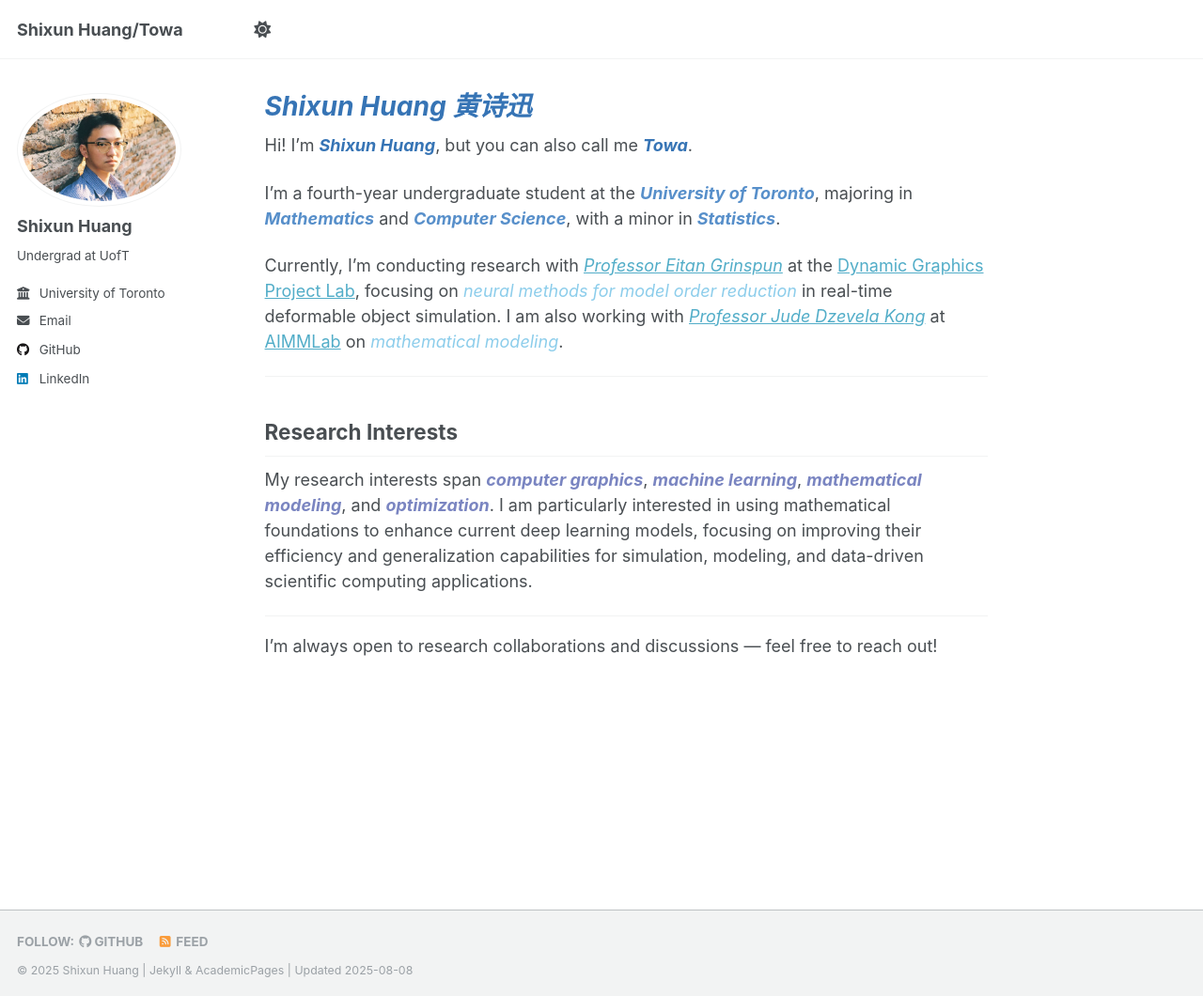
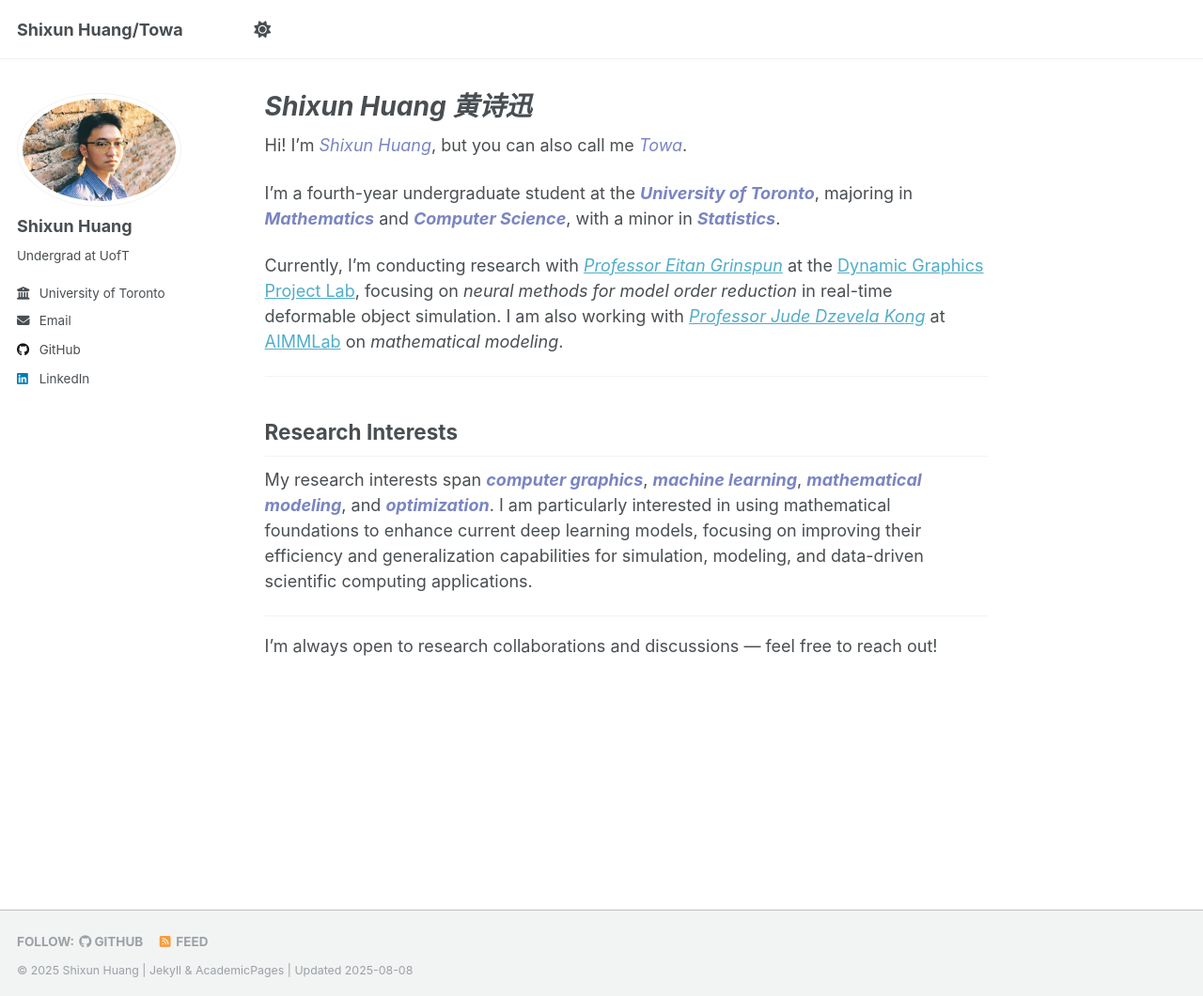
Before and after one commit to Alessange/Alessange.github.io, a Jekyll site: the page built from _pages/about.md, in a window 1280 px wide and 1060 px high. Shown: the whole window at 94% size. Built offline with Jekyll 4.4.1, drawn with Linux system fonts in a browser that asks for light colours; a script that is not in the unit is left out.

Commit message:
new about

```diff
--- a/_pages/about.md
+++ b/_pages/about.md
@@ -1,16 +1,16 @@
 ---
 permalink: /
-title: "<span style=\"color:#3674B5; font-weight:bold; font-style:italic;\">Shixun Huang 黄诗迅</span>"
+title: "<span style=\"font-weight:bold; font-style:italic;\">Shixun Huang 黄诗迅</span>"
 author_profile: true
 redirect_from:
   - /about/
   - /about.html
 ---
-Hi! I'm <span style="color:#3674B5; font-weight:bold;">*Shixun Huang*</span>, but you can also call me <span style="color:#3674B5; font-weight:bold;">*Towa*</span>.
+Hi! I'm <span style="color:#7A85C1;">*Shixun Huang*</span>, but you can also call me <span style="color:#7A85C1;">*Towa*</span>.
 
-I'm a fourth-year undergraduate student at the <span style="color:#578FCA; font-weight:bold;">*University of Toronto*</span>, majoring in <span style="color:#578FCA; font-weight:bold;">*Mathematics*</span> and <span style="color:#578FCA; font-weight:bold;">*Computer Science*</span>, with a minor in <span style="color:#578FCA; font-weight:bold;">*Statistics*</span>.
+I'm a fourth-year undergraduate student at the <span style="color:#7A85C1; font-weight:bold;">*University of Toronto*</span>, majoring in <span style="color:#7A85C1; font-weight:bold;">*Mathematics*</span> and <span style="color:#7A85C1; font-weight:bold;">*Computer Science*</span>, with a minor in <span style="color:#7A85C1; font-weight:bold;">*Statistics*</span>.
 
-Currently, I'm conducting research with <span style="color:#8CCDEB;">*[Professor Eitan Grinspun](https://www.dgp.toronto.edu/~eitan/)*</span> at the <span style="color:#33a02c;">[Dynamic Graphics Project Lab](https://www.dgp.toronto.edu/)</span>, focusing on <span style="color:#8CCDEB;">*neural methods for model order reduction*</span> in real-time deformable object simulation. I am also working with <span style="color:#8CCDEB;">*[Professor Jude Dzevela Kong](https://www.mathematics.utoronto.ca/people/directories/all-faculty/jude-kong)*</span> at <span style="color:#ff7f00;">[AIMMLab](https://aimmlab.org/)</span> on <span style="color:#8CCDEB;">*mathematical modeling*</span>.
+Currently, I'm conducting research with <span style="color:#725CAD;">*[Professor Eitan Grinspun](https://www.dgp.toronto.edu/~eitan/)*</span> at the <span style="color:#725CAD;">[Dynamic Graphics Project Lab](https://www.dgp.toronto.edu/)</span>, focusing on *neural methods for model order reduction* in real-time deformable object simulation. I am also working with <span style="color:#725CAD;">*[Professor Jude Dzevela Kong](https://www.mathematics.utoronto.ca/people/directories/all-faculty/jude-kong)*</span> at <span style="color:#725CAD;">[AIMMLab](https://aimmlab.org/)</span> on *mathematical modeling*.
 
 ---
 
@@ -20,4 +20,4 @@
 ---
 
 
-I’m always open to research collaborations and discussions — feel free to reach out!
+I'm always open to research collaborations and discussions — feel free to reach out!
```
